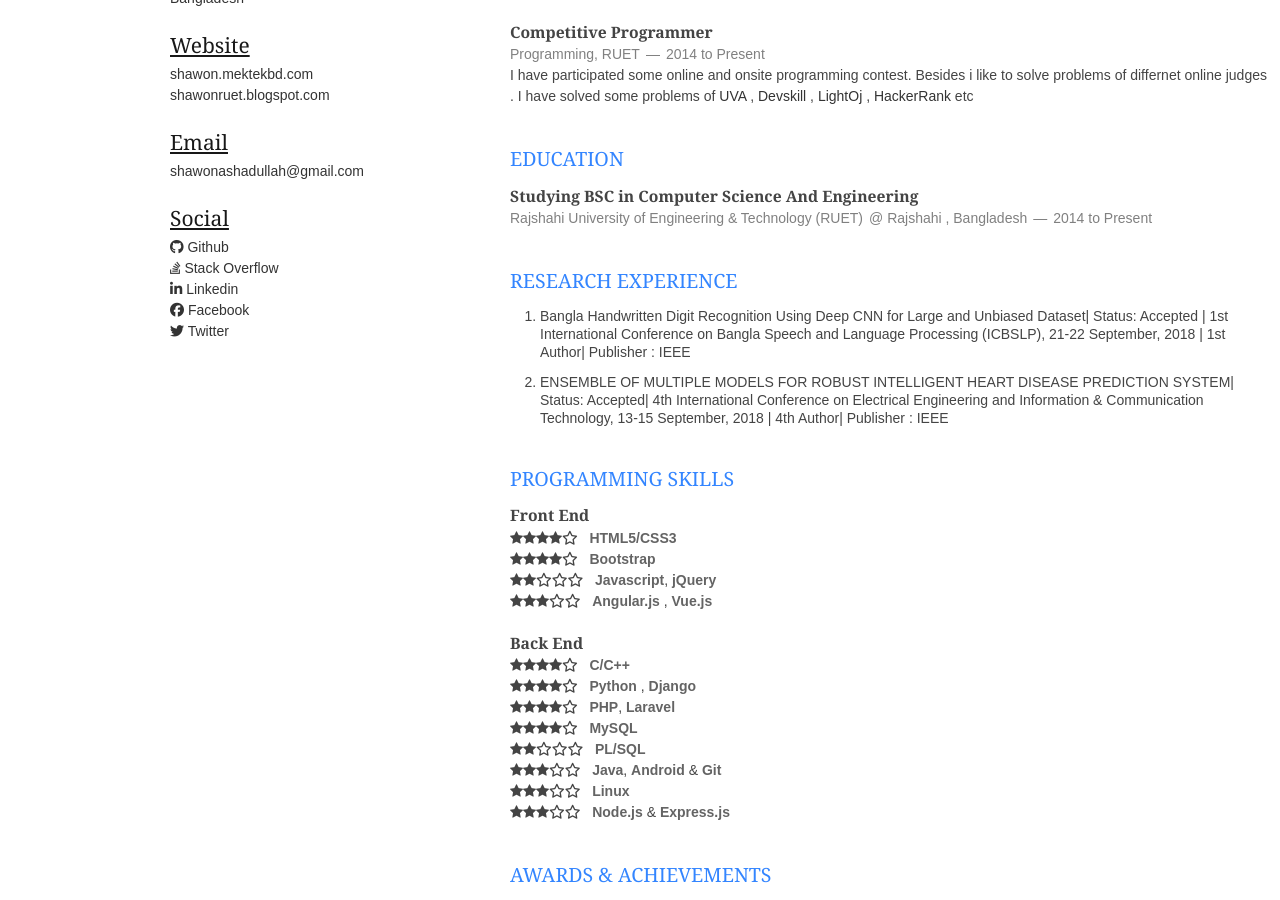
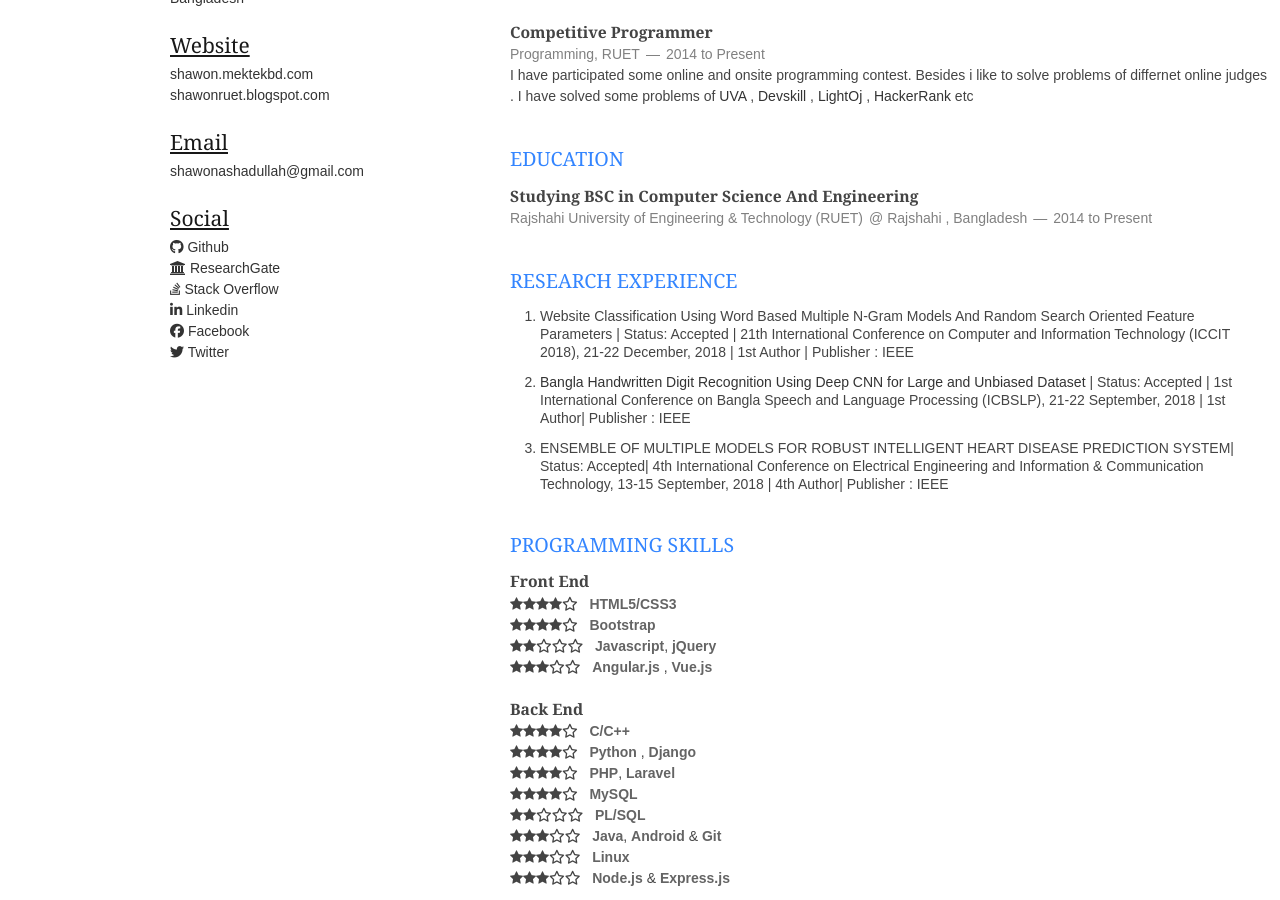
Before and after one commit to MekTekBD/shawon, a Jekyll site: the page built from resume.html, in a window 1280 px wide and 900 px high, scrolled down 509 px. Built offline with Jekyll 4.4.1, drawn with Linux system fonts in a browser that asks for light colours; nearby versions of some CDN libraries; library files that are not in the unit come from our copies.

Commit message:
Update resume.html

```diff
--- a/resume.html
+++ b/resume.html
@@ -56,7 +56,7 @@
     </div>
     <div id="navbar">
       <ul class="nav navbar-nav navbar-right">
-         <li><a href="index.html">Home</a></li>
+         <li><a href="http://shawon.mektekbd.com/index.html">Home</a></li>
         <li><a href="blog.html">BLOG</a></li>
         <li><a href="projects.html">PROJECTS</a></li>
         <li><a href="resume.html">RESUME</a></li>
@@ -94,6 +94,7 @@
             <a href="mailto:shawonashadullah@gmail.com">shawonashadullah@gmail.com</a><br><br>
             <h4><u>Social</u></h4>
             <a href="https://github.com/shawon100"><i class="fa fa-github"></i> Github</a><br/>
+           <a href="https://www.researchgate.net/profile/Ashadullah_Shawon"><i class="fa fa-university"></i> ResearchGate</a><br/>
              <a href="https://stackoverflow.com/users/3859220/shawon"><i class="fa fa-stack-overflow"></i> Stack Overflow</a><br>
              <a href="http://linkedin.com/in/{{ site.linkedin }}"><i class="fa fa-linkedin"></i> Linkedin</a><br>
             <a href="https://facebook.com/ashadullah.shawon"><i class="fa fa-facebook"></i> Facebook</a><br>
@@ -166,7 +167,8 @@
     <article>
         <header>
             <ol>
-                <li>Bangla Handwritten Digit Recognition Using Deep CNN for Large and Unbiased Dataset| Status: Accepted | 1st International Conference on Bangla Speech and Language Processing (ICBSLP), 21-22 September, 2018 | 1st Author| Publisher : IEEE</li>
+                <li>Website Classification Using Word Based Multiple N-Gram Models And Random Search Oriented Feature Parameters | Status: Accepted | 21th International Conference on Computer and Information Technology (ICCIT 2018), 21-22 December, 2018 | 1st Author | Publisher : IEEE</li>
+                <li><a href="https://ieeexplore.ieee.org/document/8554900" target="_blank" >Bangla Handwritten Digit Recognition Using Deep CNN for Large and Unbiased Dataset</a> | Status: Accepted | 1st International Conference on Bangla Speech and Language Processing (ICBSLP), 21-22 September, 2018 | 1st Author| Publisher : IEEE</li>
                 <li>ENSEMBLE OF MULTIPLE MODELS FOR ROBUST INTELLIGENT HEART DISEASE PREDICTION SYSTEM| Status: Accepted| 4th International Conference on Electrical Engineering and Information & Communication Technology, 13-15 September, 2018 | 4th Author| Publisher : IEEE</li>
             </ol>
 
@@ -320,7 +322,7 @@
 
     </div>
 </div>
-<a href="https://github.com/shawon100"><img style="position: absolute; top: 0; right: 0; border: 0; width: 149px; height: 149px;" src="http://aral.github.com/fork-me-on-github-retina-ribbons/right-cerulean@2x.png" alt="Fork me on GitHub"></a>
+ <a href="https://github.com/shawon100"><img style="position: absolute; top: 0; right: 0; border: 0; width: 149px; height: 149px;" src="https://raw.githubusercontent.com/shawon100/shawon100.github.io/master/fork.png" alt="Fork me on GitHub"></a>
 
 <script>
   (function(i,s,o,g,r,a,m){i['GoogleAnalyticsObject']=r;i[r]=i[r]||function(){
```
